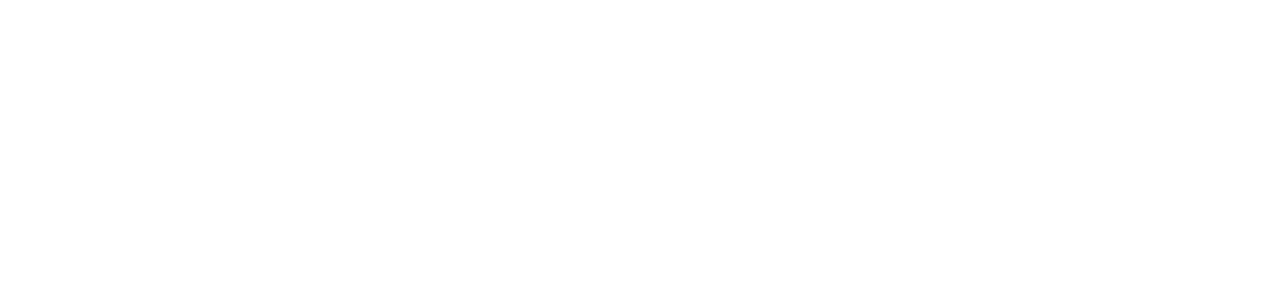
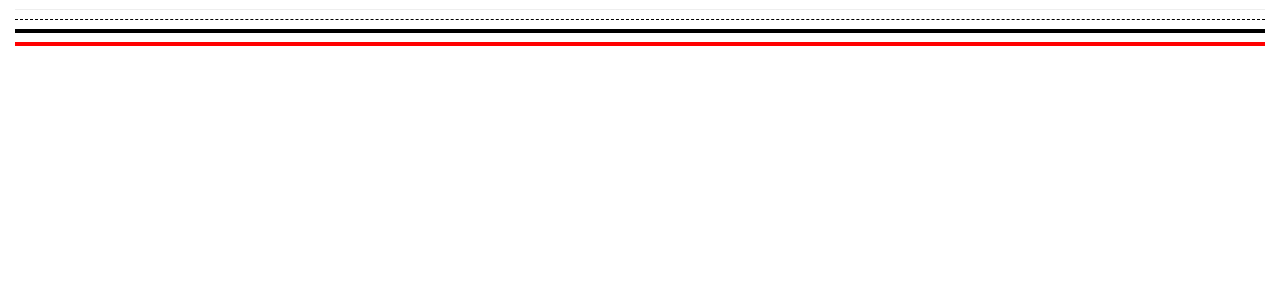
Before and after one commit to yfmei/ant-design-mobile-vue, a Vue app: page /border in a window 1280 px wide. Shown: the top 300 px of the page. Built offline with nearby package versions, Linux system fonts and the light colour scheme.

Commit message:
add component Border

```diff
--- /dev/null
+++ b/src/components/border/Border.vue
@@ -0,0 +1,51 @@
+<template>
+  <div>
+    <div :style="borderStyle"></div>
+  </div>
+</template>
+
+<script>
+  export default {
+    name: "Border",
+    props: {
+      size: {
+        type: String,
+        default: "1"
+      },
+      type: {
+        type: String,
+        default: "solid"
+      },
+      color: {
+        type: String,
+        default: "#eee"
+      }
+    },
+    data() {
+      let that = this
+      return {
+        borderStyle: {
+          borderTop: that.size + "px " + that.type + " " + that.color
+        }
+      }
+    }
+  }
+</script>
+
+<style scoped>
+  .am-border-solid-1{
+    border-top: 1px solid #eee;
+  }
+
+  .am-border-solid-1{
+    border-top: 1px solid #eee;
+  }
+
+  .am-border-dashed-1{
+    border-top: 1px dashed #eee;
+  }
+
+  .am-border-dashed-2{
+    border-top: 2px dashed #eee;
+  }
+</style>
--- /dev/null
+++ b/src/components/demo/border/BorderDemo.vue
@@ -0,0 +1,30 @@
+<template>
+  <WingBlank>
+
+    <WhiteSpace></WhiteSpace>
+    <Border></Border>
+    <WhiteSpace></WhiteSpace>
+    <Border type="dashed" color="#000"></Border>
+    <WhiteSpace></WhiteSpace>
+    <Border size="4" color="#000"></Border>
+    <WhiteSpace></WhiteSpace>
+    <Border size="4" color="red"></Border>
+  </WingBlank>
+</template>
+
+<script>
+
+  import Border from "@/components/border/Border"
+  import WhiteSpace from "@/components/layout/WhiteSpace"
+  import WingBlank from "@/components/layout/WingBlank"
+  export default {
+    name: "BorderDemo",
+    components: { Border, WhiteSpace, WingBlank }
+  }
+</script>
+
+<style scoped>
+  .container {
+    width: 200px
+  }
+</style>
--- a/src/router/router.js
+++ b/src/router/router.js
@@ -40,6 +40,14 @@
       title: "左右留白",
       icon: ""
     }
+  },
+  {
+    path: "/border",
+    component: () => import("@/components/demo/border/BorderDemo"),
+    meta: {
+      title: "边框",
+      icon: ""
+    }
   }
 ]
 let routes = routerMap.concat(scroll)
```
